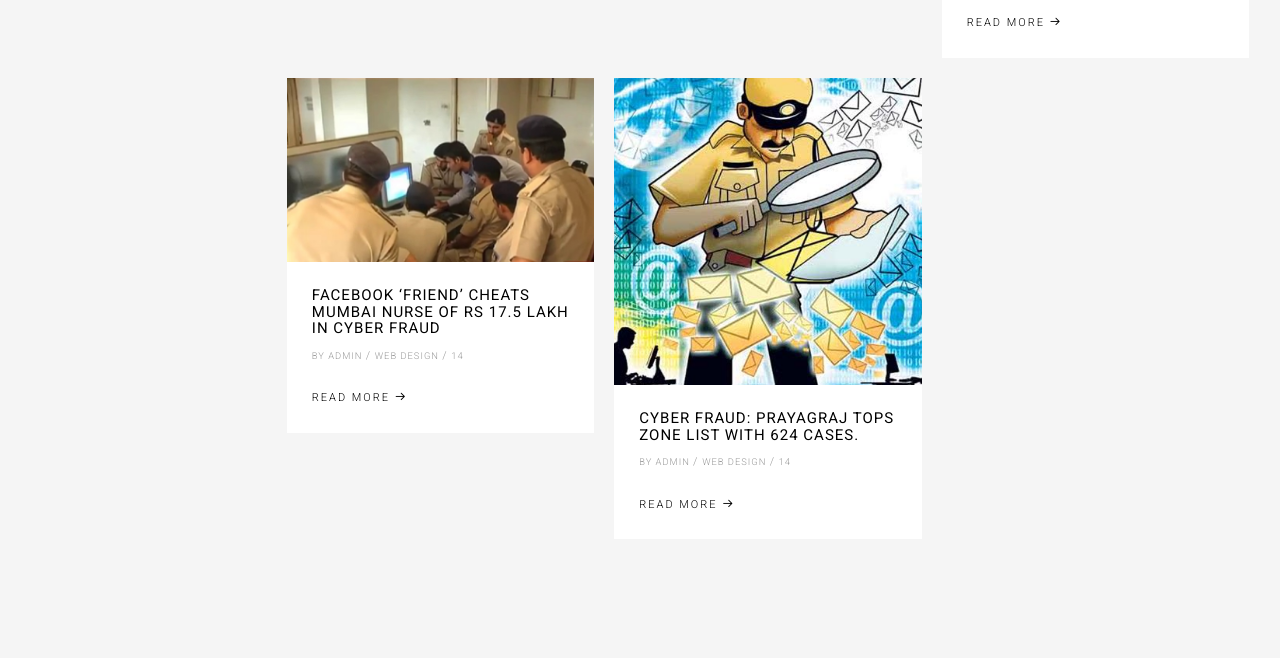
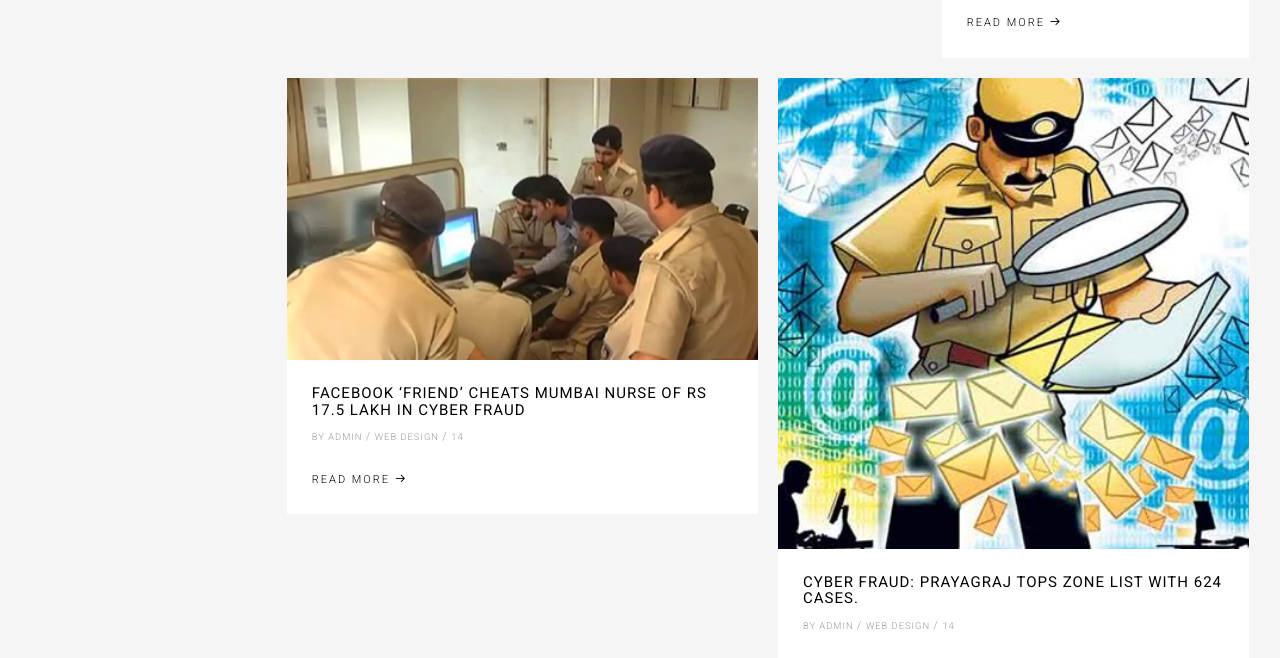
Before and after one commit to prasoonjain006/Self_Defense, a plain HTML site: page news.html in a window 1280 px wide. Shown: the part 468-1126 px from the top of the page. Drawn offline with Linux system fonts and the light colour scheme; files whose address does not match are found by name.

Commit message:
update news.html

```diff
--- a/news.html
+++ b/news.html
@@ -75,8 +75,6 @@
             <div class="fh5co-narrow-content">
                 <h2 class="fh5co-heading animate-box" data-animate-effect="fadeInLeft">Recent Cyber Attacks</h2>
                 <div class="row row-bottom-padded-md">
-
-
                     <div class="col-md-4 col-sm-6 col-padding animate-box" data-animate-effect="fadeInLeft">
                         <div class="blog-entry">
                             <a href="https://www.dailypioneer.com/2020/state-editions/cyber-crime-cases-jump-by-67--amid-covid-19.html" class="blog-img"><img src="images/news33.jfif" class="img-responsive" alt="Free HTML5 Bootstrap Template by FreeHTML5.co"></a>
@@ -113,7 +111,7 @@
                         </div>
                     </div>
 
-                    <div class="col-md-4 col-sm-6 col-padding animate-box" data-animate-effect="fadeInLeft">
+                    <div class="col-md-6 col-sm-6 col-padding animate-box" data-animate-effect="fadeInLeft">
                         <div class="blog-entry">
                             <a href="" class="https://www.hindustantimes.com/mumbai-news/facebook-friend-cheats-mumbai-nurse-of-rs-17-5-lakh-in-cyber-fraud/story-mTpJ6Ct4Ngt1VQnwVaD4sI.html"><img src="images/news55.jfif" class="img-responsive" alt="Free HTML5 Bootstrap Template by FreeHTML5.co"></a>
                             <div class="desc">
@@ -124,9 +122,9 @@
                             </div>
                         </div>
                     </div>
-                    <div class="col-md-4 col-sm-6 col-padding animate-box" data-animate-effect="fadeInLeft">
+                    <div class="col-md-6 col-sm-6 col-padding animate-box" data-animate-effect="fadeInLeft">
                         <div class="blog-entry">
-                            <a href="https://timesofindia.indiatimes.com/city/allahabad/cyber-fraud-prayagraj-tops-zone-list-with-624-cases/articleshow/77894736.cms" class="blog-img"><img  src="images/news22.jfif" class="img-responsive" alt="Free HTML5 Bootstrap Template by FreeHTML5.co"></a>
+                            <a href="https://timesofindia.indiatimes.com/city/allahabad/cyber-fraud-prayagraj-tops-zone-list-with-624-cases/articleshow/77894736.cms" class="blog-img"><img src="images/news22.jfif" class="img-responsive" alt="Free HTML5 Bootstrap Template by FreeHTML5.co"></a>
                             <div class="desc">
                                 <h3><a href="https://timesofindia.indiatimes.com/city/allahabad/cyber-fraud-prayagraj-tops-zone-list-with-624-cases/articleshow/77894736.cms">Cyber fraud: Prayagraj tops zone list with 624 cases.</a></h3>
                                 <span><small>by Admin </small> / <small> Web Design </small> / <small> <i class="icon-comment"></i> 14</small></span>
@@ -135,7 +133,6 @@
                             </div>
                         </div>
                     </div>
-
 
 
                 </div>
```
